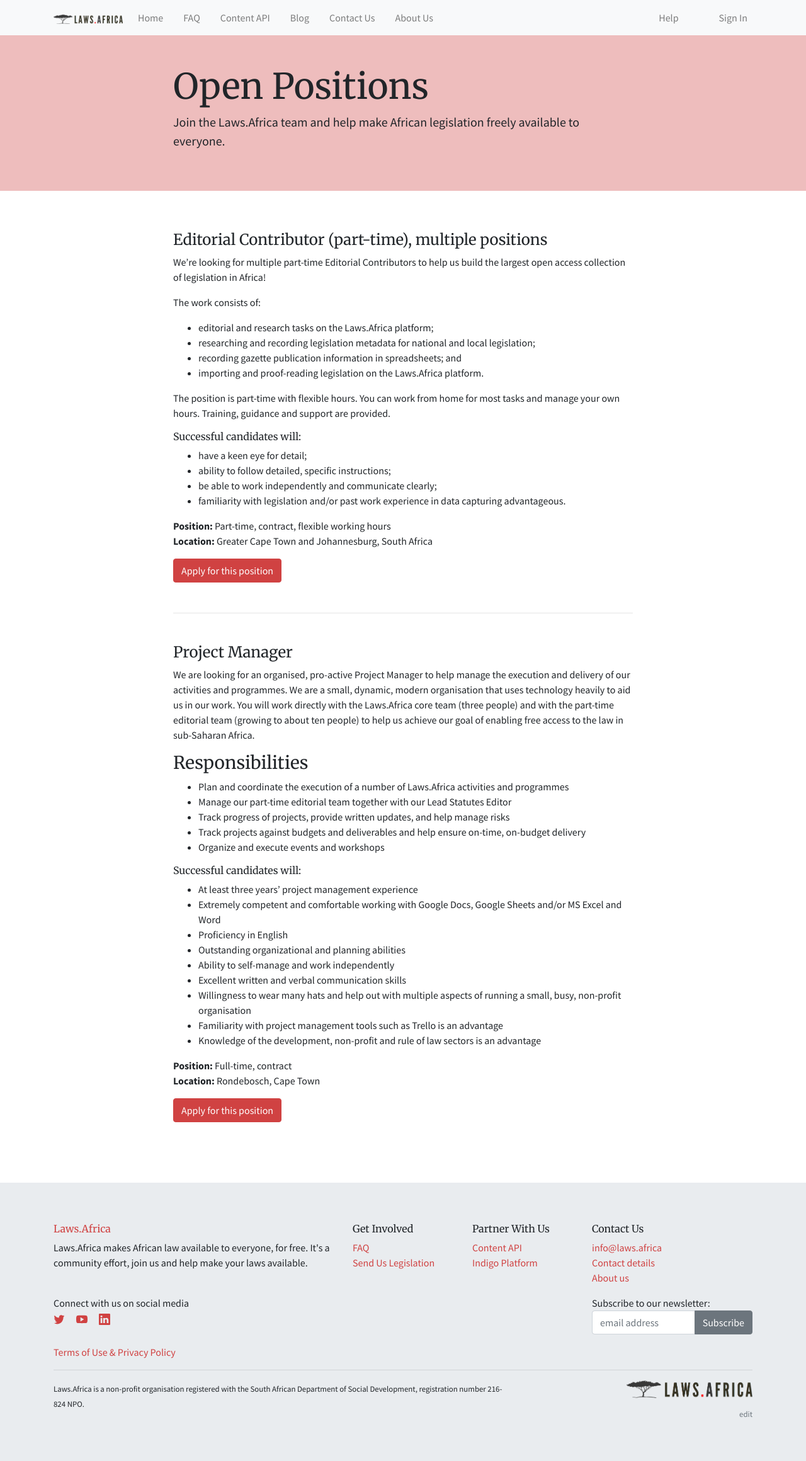
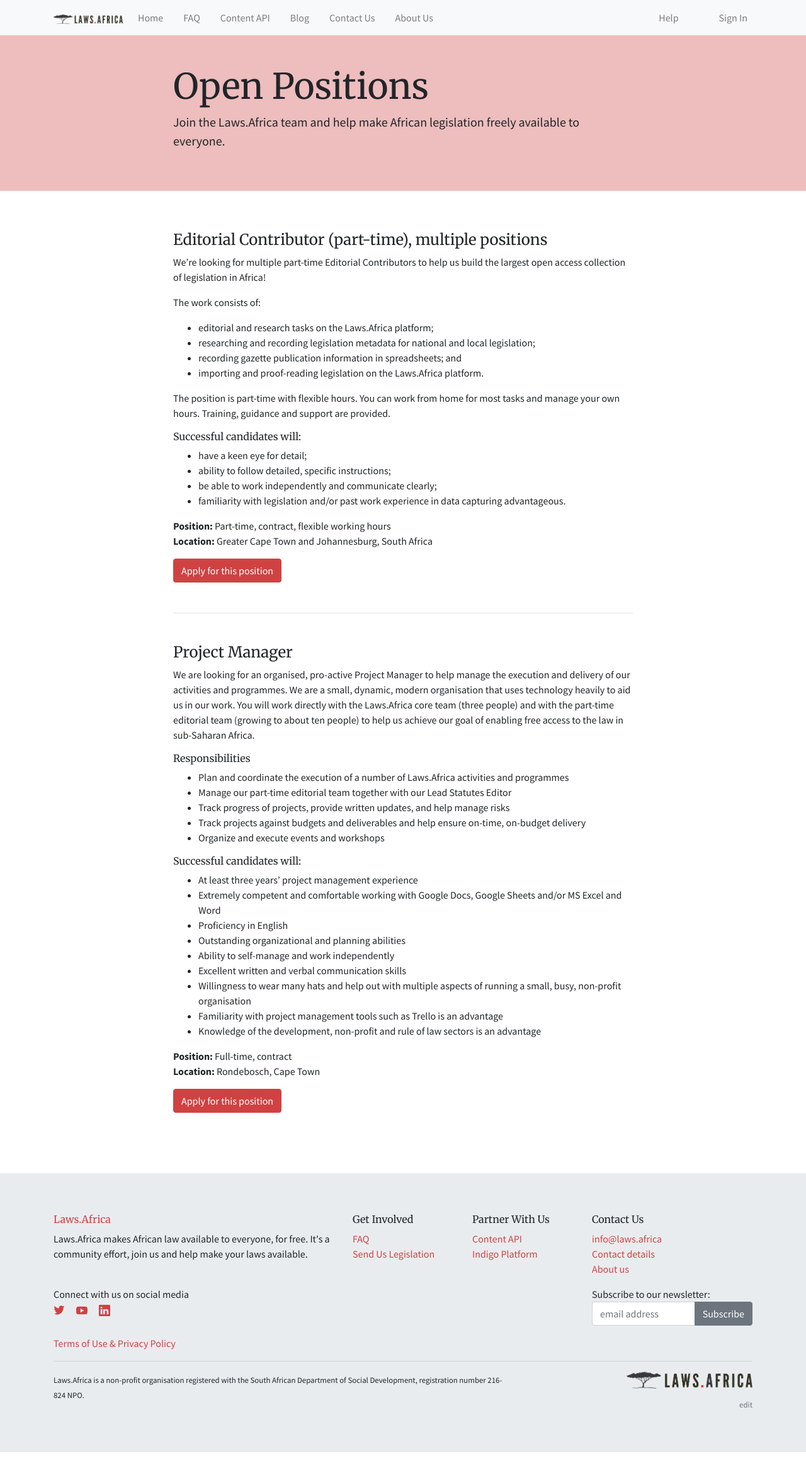
Before and after one commit to laws-africa/laws-africa.github.io, a Jekyll site: the page built from jobs.markdown, in a window 1280 px wide. Shown: the whole page at 63% size. Built offline with Jekyll 4.4.1, drawn with Linux system fonts in a browser that asks for light colours; nearby versions of some CDN libraries.

Commit message:
Updated Jobs

```diff
--- a/jobs.markdown
+++ b/jobs.markdown
@@ -24,7 +24,7 @@
   description: |
     We are looking for an organised, pro-active Project Manager to help manage the execution and delivery of our activities and programmes. We are a small, dynamic, modern organisation that uses technology heavily to aid us in our work. You will work directly with the Laws.Africa core team (three people) and with the part-time editorial team (growing to about ten people) to help us achieve our goal of enabling free access to the law in sub-Saharan Africa.
 
-    ### Responsibilities
+    ###### Responsibilities
 
     * Plan and coordinate the execution of a number of Laws.Africa activities and programmes
     * Manage our part-time editorial team together with our Lead Statutes Editor
```
